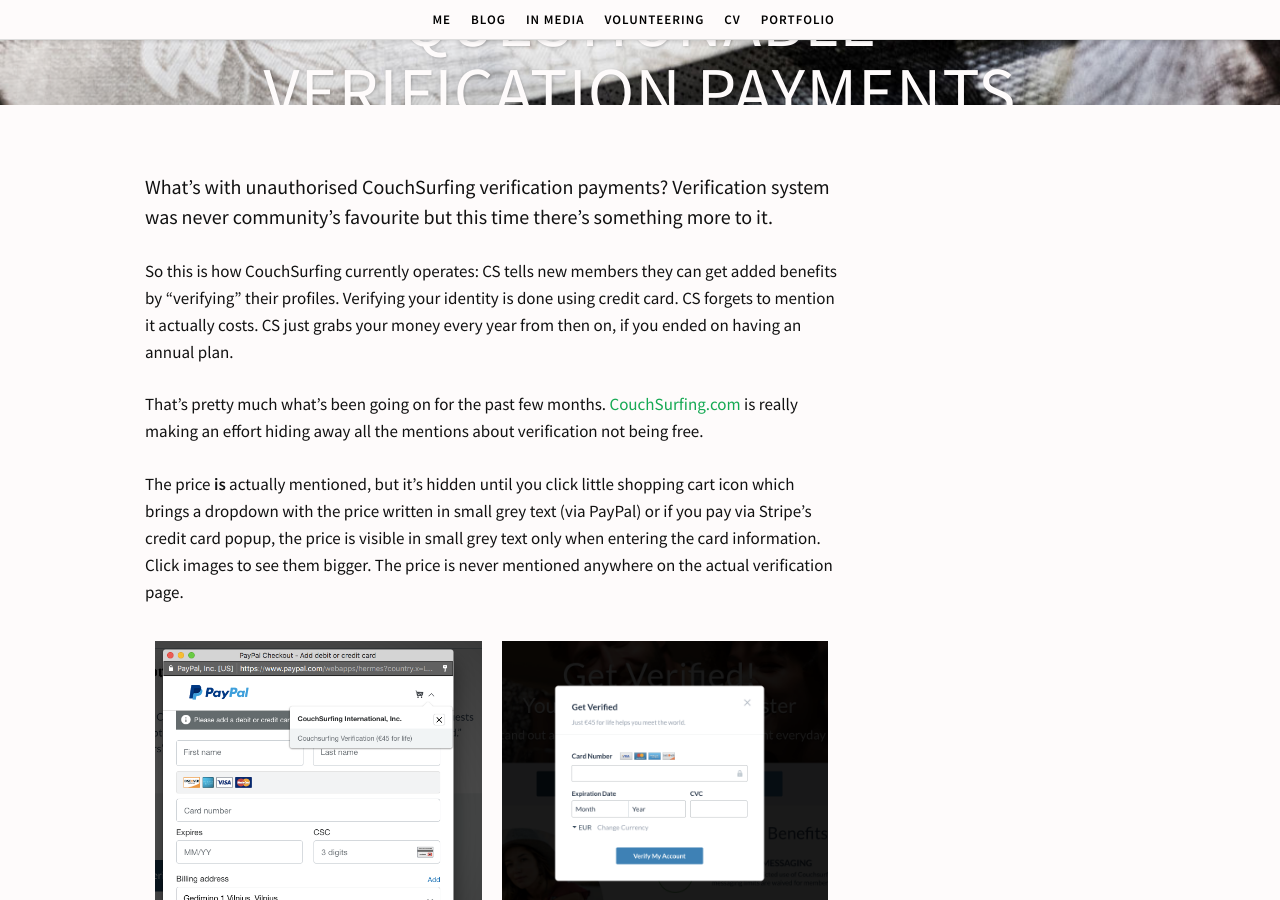
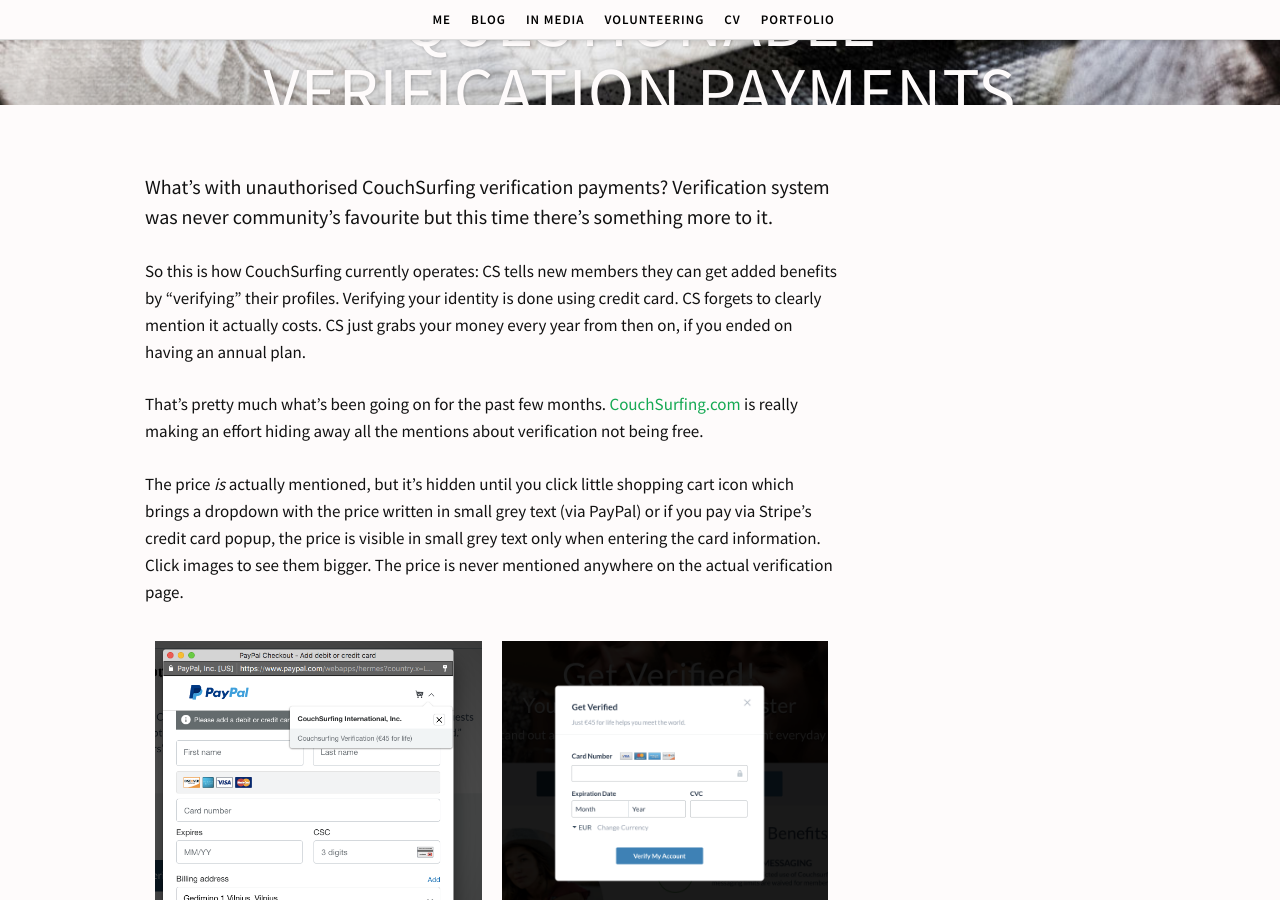
Before and after one commit to simison/simison.github.io, a Jekyll site: the page built from _posts/2016-08-23-whats-going-on-with-couchsurfing-verification.markdown, in a window 1280 px wide and 900 px high, scrolled down 495 px. Built offline with Jekyll 4.4.1, drawn with Linux system fonts in a browser that asks for light colours; some web fonts are replaced; comment, search, counter and statistics services are not loaded.

Commit message:
Text adjustments

```diff
--- a/_posts/2016-08-23-whats-going-on-with-couchsurfing-verification.markdown
+++ b/_posts/2016-08-23-whats-going-on-with-couchsurfing-verification.markdown
@@ -14,11 +14,11 @@
 
 <span class="lead">What's with unauthorised CouchSurfing verification payments? Verification system was never community's favourite but this time there's something more to it.</span>
 
-So this is how CouchSurfing currently operates: CS tells new members they can get added benefits by "verifying" their profiles. Verifying your identity is done using credit card. CS forgets to mention it actually costs. CS just grabs your money every year from then on, if you ended on having an annual plan.
+So this is how CouchSurfing currently operates: CS tells new members they can get added benefits by "verifying" their profiles. Verifying your identity is done using credit card. CS forgets to clearly mention it actually costs. CS just grabs your money every year from then on, if you ended on having an annual plan.
 
 That's pretty much what's been going on for the past few months. [CouchSurfing.com](https://www.couchsurfing.com) is really making an effort hiding away all the mentions about verification not being free.
 
-The price <b>is</b> actually mentioned, but it's hidden until you click little shopping cart icon which brings a dropdown with the price written in small grey text (via PayPal) or if you pay via Stripe's credit card popup, the price is visible in small grey text only when entering the card information. Click images to see them bigger. The price is never mentioned anywhere on the actual verification page.
+The price <em>is</em> actually mentioned, but it's hidden until you click little shopping cart icon which brings a dropdown with the price written in small grey text (via PayPal) or if you pay via Stripe's credit card popup, the price is visible in small grey text only when entering the card information. Click images to see them bigger. The price is never mentioned anywhere on the actual verification page.
 
 <div class="clearfix" style="overflow: hidden;">
 <a href="/blog/images/cs-verification-paypal-06-2017.png" class="lightbox"><img src="/blog/images/cs-verification-paypal-06-2017.png" alt="CouchSurfing verification via PayPal, screenshot" class="img-responsive" style="
```
